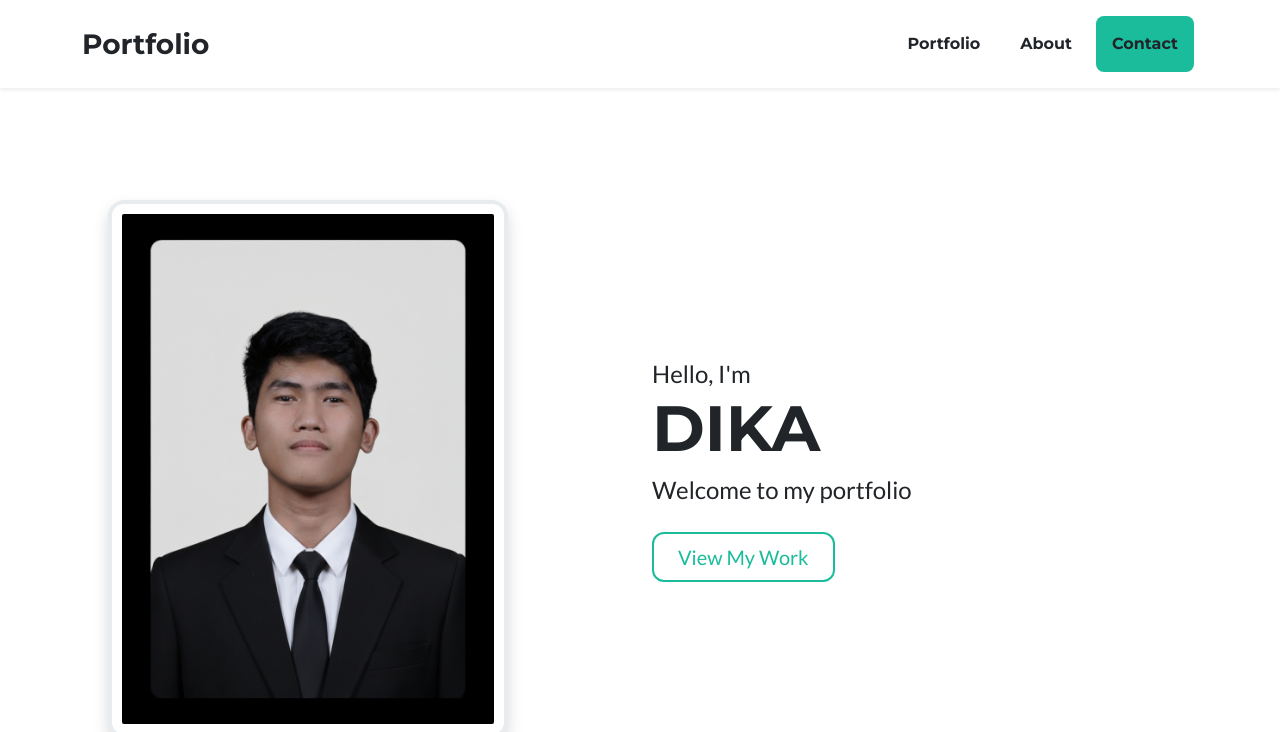
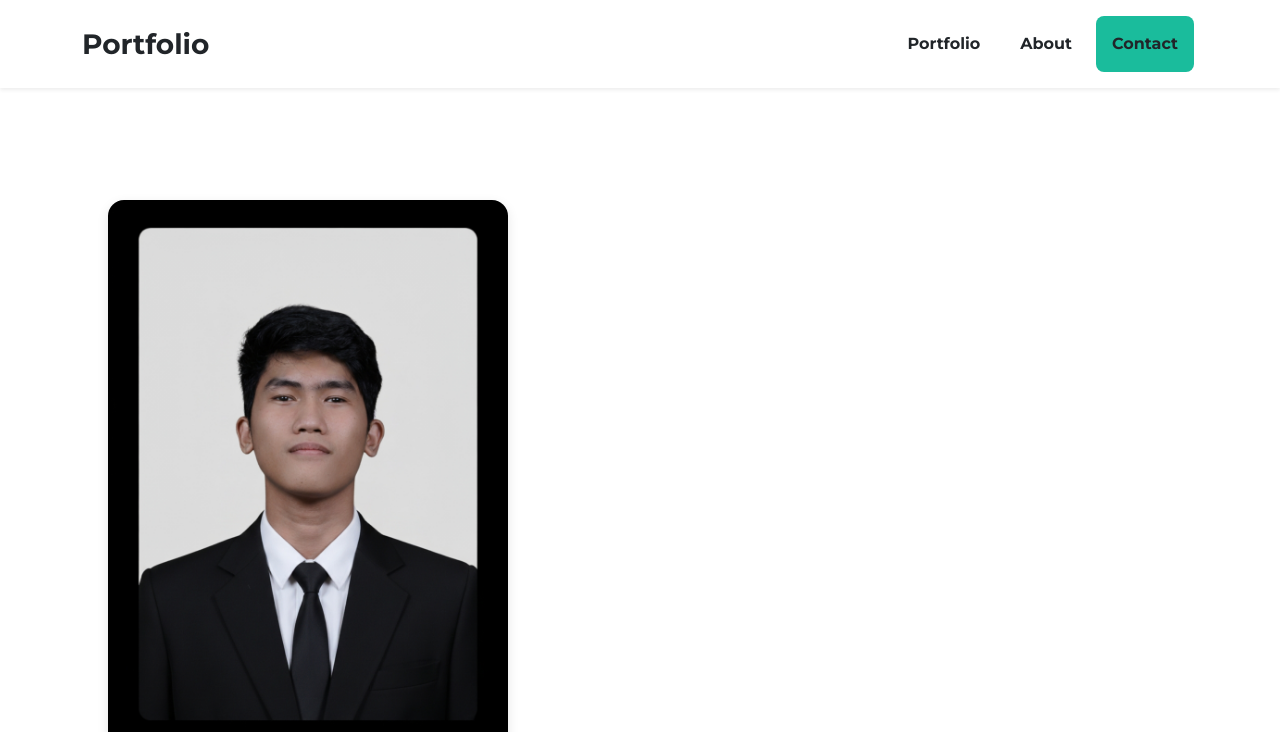
Before and after one commit to caesartresnaandika/caesartresnaandika.github.io, a plain HTML site: page index.html in a window 1280 px wide. Shown: the top 732 px of the page. Drawn offline with nearby package versions, Linux system fonts and the light colour scheme.

Commit message:
Update index.html

```diff
--- a/index.html
+++ b/index.html
@@ -41,8 +41,7 @@
                 <div class="row align-items-center justify-content-between">
                     <div class="col-lg-5 text-center mb-5 mb-lg-0">
                         <div class="masthead-avatar-frame mx-auto">
-                            <img class="img-fluid shadow" src="assets/img/portfolio/dikaprofile.png" alt="Foto Profil" style="max-width: 600px; height: auto; border: 4px solid #e9ecef; padding: 10px; background-color: #fff;" />
-                        </div>
+                           <img class="img-fluid masthead-avatar-custom" src="assets/img/portfolio/dikaprofile.png" alt="Foto Profil" />
                     </div>
                     <div class="col-lg-6 text-center text-lg-start">
                         <p class="masthead-subheading font-weight-light mb-2">Hello, I'm</p>
```
